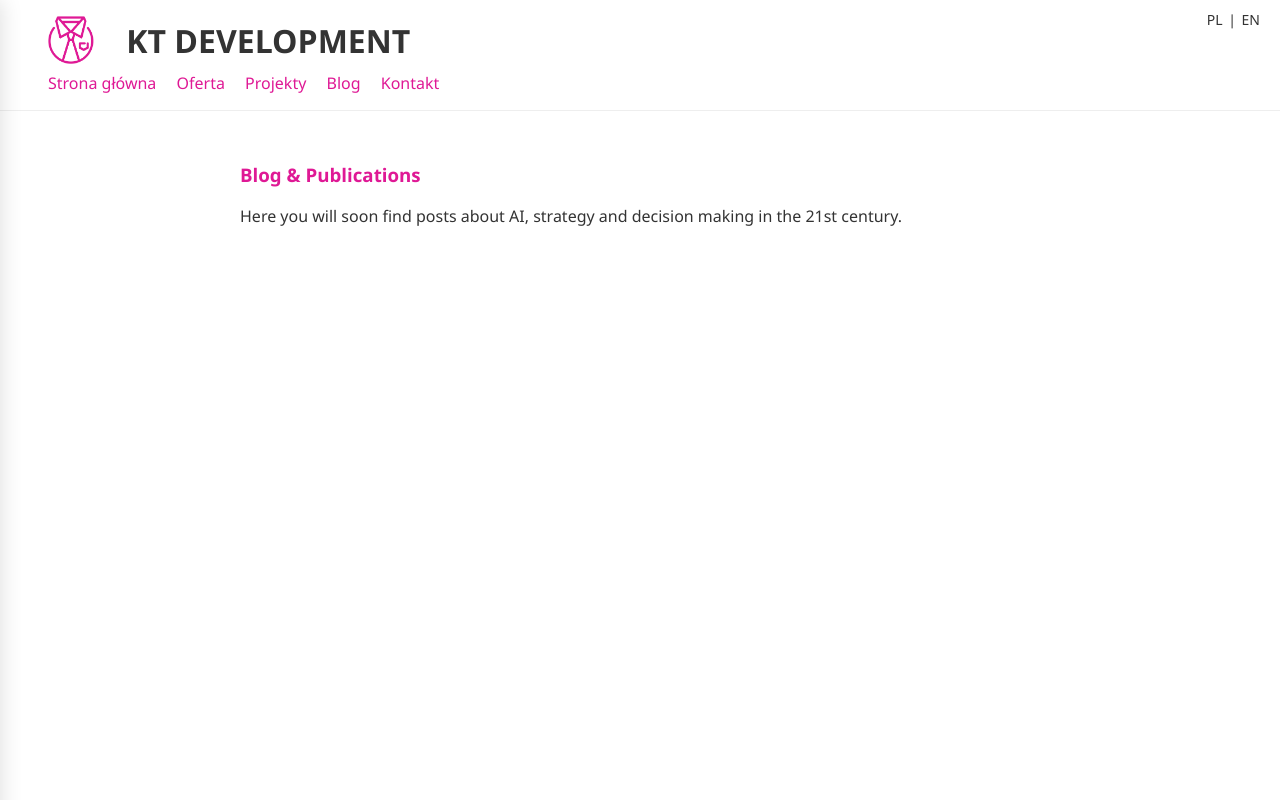
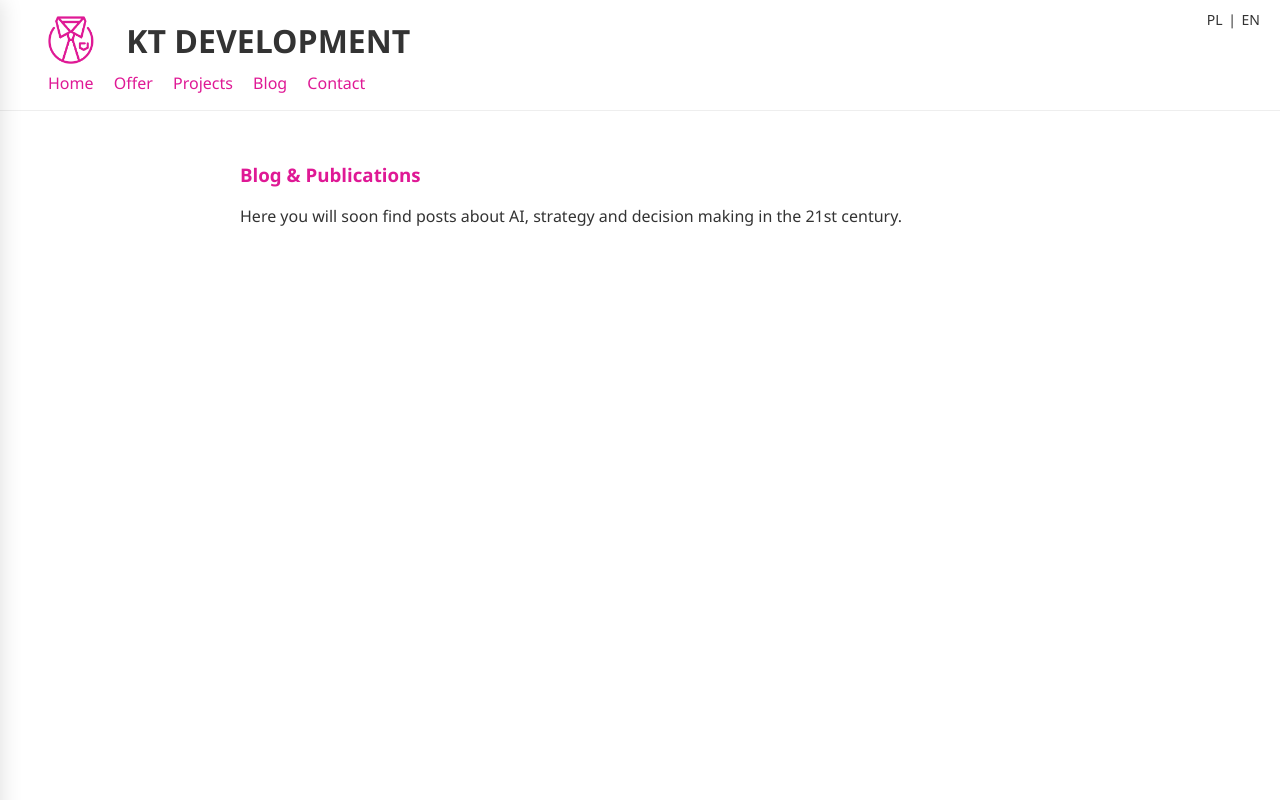
Before and after one commit to martynapatyniak/ktdevelopment-cms, an Eleventy site: page src/pages/en/blog.md in a window 1280 px wide. Built offline with nearby package versions, Linux system fonts and the light colour scheme; Eleventy itself is replaced by a stand-in of ours; files that its build step writes are made by us from their sources.

Commit message:
Update layout.njk

```diff
--- a/src/_includes/layout.njk
+++ b/src/_includes/layout.njk
@@ -5,7 +5,7 @@
     <meta name="viewport" content="width=device-width, initial-scale=1" />
     <title>{{ title or "KT Development" }}</title>
     <!-- Podbij numer po zmianach CSS -->
-    <link rel="stylesheet" href="{{ '/styles.css?v=16' | url }}" />
+    <link rel="stylesheet" href="{{ '/styles.css?v=17' | url }}" />
   </head>
   <body>
 
@@ -64,6 +64,7 @@
         </nav>
 
         <div class="language-switcher" aria-label="Wybór języka">
+          <!-- Fallback bez JS (stare ścieżki) -->
           <a href="/pl/index/">PL</a> <span>|</span> <a href="/en/">EN</a>
         </div>
       </div>
@@ -109,48 +110,101 @@
       })();
     </script>
 
-    <!-- JS: link „Strona główna” => zawsze /?lang=AKTUALNY (na KAŻDEJ podstronie) -->
+    <!-- JS: i18n shell (GLOBALNIE: język bez przeładowania + tłumaczenie etykiet menu + HOME => /?lang=...) -->
     <script>
       (function(){
         var LS_KEY = 'site_lang';
 
-        function getLang(){
-          var attr = document.documentElement.getAttribute('data-lang');
-          if (attr === 'pl' || attr === 'en') return attr;
+        function detectLang(){
+          var sp = new URLSearchParams(location.search).get('lang');
+          if (sp === 'pl' || sp === 'en') return sp;
           var ls = localStorage.getItem(LS_KEY);
           if (ls === 'pl' || ls === 'en') return ls;
           return (navigator.language || 'en').toLowerCase().startsWith('pl') ? 'pl' : 'en';
         }
 
-        function rewriteHomeHrefs(){
-          var lang = getLang();
+        function setLang(lang){
+          if (lang !== 'pl' && lang !== 'en') lang = 'pl';
+          document.documentElement.setAttribute('data-lang', lang);
+          localStorage.setItem(LS_KEY, lang);
+          // ?lang= w URL bez przeładowania
+          var params = new URLSearchParams(location.search);
+          params.set('lang', lang);
+          history.replaceState({}, '', location.pathname + '?' + params.toString() + location.hash);
+          // aria w przełączniku
+          document.querySelectorAll('.language-switcher a').forEach(function(a){
+            var code = (a.textContent || '').trim().toLowerCase();
+            a.setAttribute('aria-current', code === lang ? 'true' : 'false');
+            a.setAttribute('aria-pressed', code === lang ? 'true' : 'false');
+          });
+          // zaktualizuj etykiety menu i HOME hrefy
+          setNavLabels(lang);
+          rewriteHomeHrefs(lang);
+        }
+
+        // mapowanie etykiet wg docelowego języka
+        var LABELS = {
+          pl: { home: 'Strona główna', offer: 'Oferta', projects: 'Projekty', blog: 'Blog', contact: 'Kontakt' },
+          en: { home: 'Home',          offer: 'Offer',  projects: 'Projects', blog: 'Blog', contact: 'Contact' }
+        };
+
+        function norm(href){
+          try { return new URL(href, location.origin).pathname; }
+          catch(_) { return href || ''; }
+        }
+
+        function setNavLabels(lang){
+          var L = LABELS[lang] || LABELS.pl;
+          // desktop + mobile
+          document.querySelectorAll('header .nav a, #mobile-drawer nav a').forEach(function(a){
+            var p = norm(a.getAttribute('href'));
+            var key = null;
+            if (p === '/' || p === '/pl/' || p === '/pl/index/') key = 'home';
+            else if (p.indexOf('/pl/oferta/') === 0) key = 'offer';
+            else if (p.indexOf('/pl/projekty/') === 0) key = 'projects';
+            else if (p.indexOf('/blog/') === 0) key = 'blog';
+            else if (p.indexOf('/pl/kontakt/') === 0) key = 'contact';
+            if (key) a.textContent = L[key];
+          });
+        }
+
+        function rewriteHomeHrefs(lang){
           document.querySelectorAll('a[data-home]').forEach(function(a){
             a.setAttribute('href','/?lang='+lang);
             a.setAttribute('hreflang', lang);
           });
         }
 
-        rewriteHomeHrefs();
-        new MutationObserver(function(muts){
-          for (var i=0;i<muts.length;i++){
-            var m = muts[i];
-            if (m.type==='attributes' && m.attributeName==='data-lang'){ rewriteHomeHrefs(); break; }
-          }
-        }).observe(document.documentElement,{ attributes:true });
+        // Inicjalizacja na KAŻDEJ podstronie
+        var start = detectLang();
+        setLang(start);
 
+        // Przechwyć klik w przełącznik PL/EN – BEZ przeładowania
+        var switcher = document.querySelector('.language-switcher');
+        if (switcher){
+          switcher.addEventListener('click', function(e){
+            var a = e.target.closest('a');
+            if (!a) return;
+            var code = (a.textContent || '').trim().toLowerCase();
+            if (code === 'pl' || code === 'en'){
+              e.preventDefault();
+              setLang(code);   // ← tu tylko tłumaczymy, nie ładujemy innej strony
+            }
+          }, true);
+        }
+
+        // HOME => zawsze do strony głównej, w AKTUALNYM języku
         document.addEventListener('click', function(e){
           var a = e.target.closest && e.target.closest('a[data-home]');
           if (!a) return;
           e.preventDefault();
-          var lang = getLang();
+          var lang = document.documentElement.getAttribute('data-lang') || 'pl';
           var url = '/?lang=' + lang;
-
           if (location.pathname === '/' && new URLSearchParams(location.search).get('lang') === lang){
             window.scrollTo({ top: 0, behavior: 'smooth' });
           } else {
             location.assign(url);
           }
-
           var cb = document.getElementById('menu-toggle');
           if (cb) cb.checked = false;
         }, true);
```
